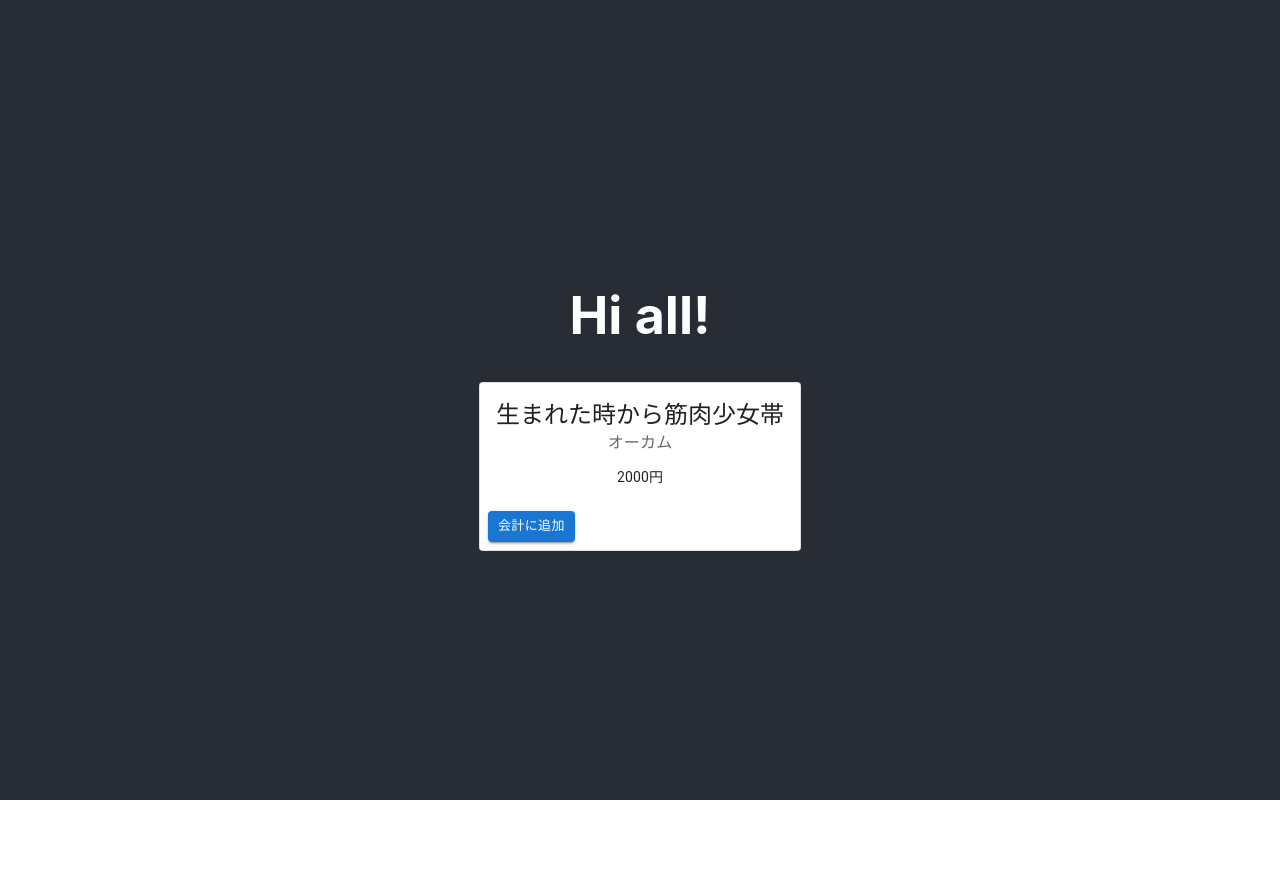
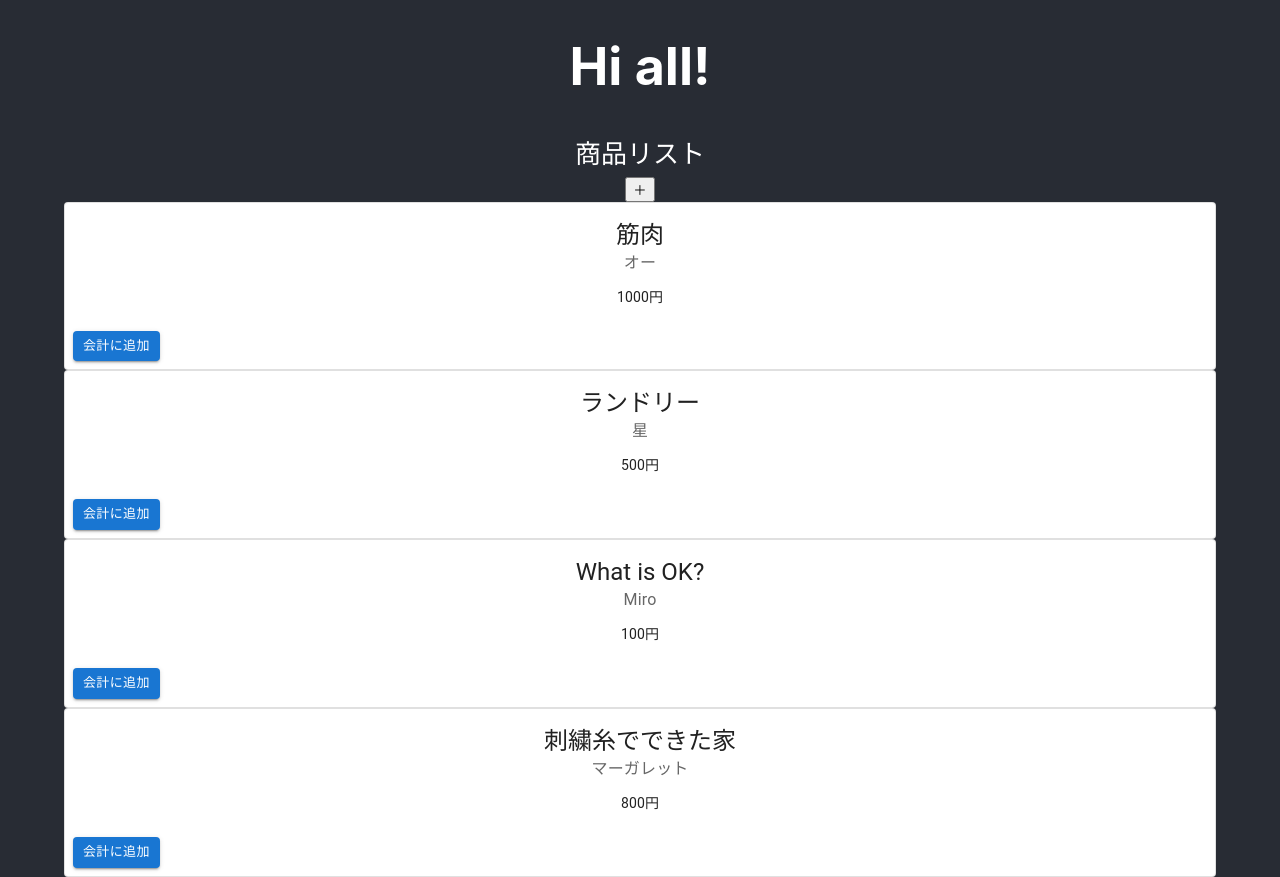
Before and after one commit to Kiki-her/check-full, a React (Create React App) app in the folder cf/: page / in a window 1280 px wide. Before the commit the page ends 800 px from the top, so only its background shows below. Built offline with nearby package versions, Linux system fonts and the light colour scheme.

Commit message:
add table view and adding field

```diff
--- a/cf/src/App.js
+++ b/cf/src/App.js
@@ -1,12 +1,12 @@
 import "./App.css";
-import ProductCard from "./components/ProductCard";
+import Table from "./components/Table";
 
 function App() {
   return (
     <div className="App">
       <header className="App-header">
         <h1>Hi all!</h1>
-        <ProductCard />
+        <Table />
       </header>
     </div>
   );
--- a/cf/src/components/ProductCard.js
+++ b/cf/src/components/ProductCard.js
@@ -12,10 +12,6 @@ import "./ProductCard.css";
 // 親コンポーネントではmapしてproductの数だけCardを作る
 const ProductCard = function ({ title, author, price }) {
   // 疑似product
-  title = "生まれた時から筋肉少女帯";
-  author = "オーカム";
-  price = 2000;
-
   const addingAlert = function () {
     // buttonのonClick機能
     // 会計に追加されたら、popupを出して"商品が追加されました！"と通知する
--- /dev/null
+++ b/cf/src/components/Table.js
@@ -0,0 +1,129 @@
+import React, { useState } from "react";
+import ProductCard from "./ProductCard";
+import { Container } from "@mui/material";
+import Popup from "reactjs-popup";
+import TextField from "@mui/material/TextField";
+let fakeData = [
+  {
+    title: "筋肉",
+    author: "オー",
+    price: 1000,
+  },
+  {
+    title: "ランドリー",
+    author: "星",
+    price: 500,
+  },
+  {
+    title: "What is OK?",
+    author: "Miro",
+    price: 100,
+  },
+  {
+    title: "刺繍糸でできた家",
+    author: "マーガレット",
+    price: 800,
+  },
+];
+
+let newItemObj = {
+  title: "",
+  author: "",
+  price: 0,
+};
+const Table = function () {
+  const [items, setItems] = useState(fakeData);
+
+  const addProduct = function () {
+    // 後ほど、DBに追加仕様に書き換える
+    setItems([...items, newItemObj]);
+    newItemObj = {
+      title: "",
+      author: "",
+      price: 0,
+    };
+  };
+
+  return (
+    <Container>
+      <div>商品リスト</div>
+
+      <Popup
+        trigger={
+          <button className="button" onClick>
+            ＋
+          </button>
+        }
+        modal
+        nested
+      >
+        {(close) => (
+          <div className="modal">
+            <button className="close" onClick={close}>
+              &times;
+            </button>
+            <div className="header"> 商品登録 </div>
+            <div className="content">
+              <TextField
+                label="商品名"
+                variant="outlined"
+                onChange={(event) => {
+                  newItemObj.title = event.target.value;
+                }}
+              />
+              <TextField
+                label="著者"
+                variant="outlined"
+                onChange={(event) => {
+                  newItemObj.author = event.target.value;
+                }}
+              />
+              <TextField
+                label="値段"
+                variant="outlined"
+                onChange={(event) => {
+                  newItemObj.price = Number(event.target.value);
+                }}
+              />
+            </div>
+            <div className="actions">
+              <button
+                className="button"
+                onClick={() => {
+                  newItemObj = {
+                    title: "",
+                    author: "",
+                    price: 0,
+                  };
+                  close();
+                }}
+              >
+                Cancel
+              </button>
+              <button
+                className="button"
+                onClick={() => {
+                  addProduct();
+                  close();
+                }}
+              >
+                登録
+              </button>
+            </div>
+          </div>
+        )}
+      </Popup>
+      {items.map((obj, i) => {
+        return (
+          <ProductCard
+            title={obj.title}
+            author={obj.author}
+            price={obj.price}
+          />
+        );
+      })}
+    </Container>
+  );
+};
+
+export default Table;
```
